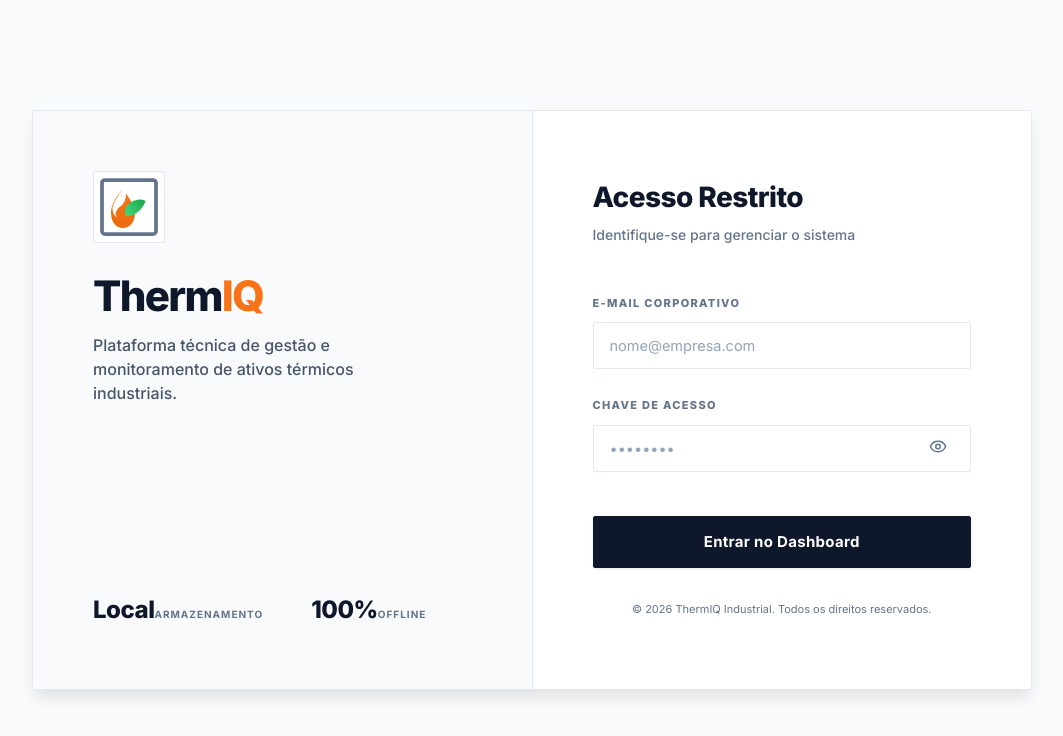
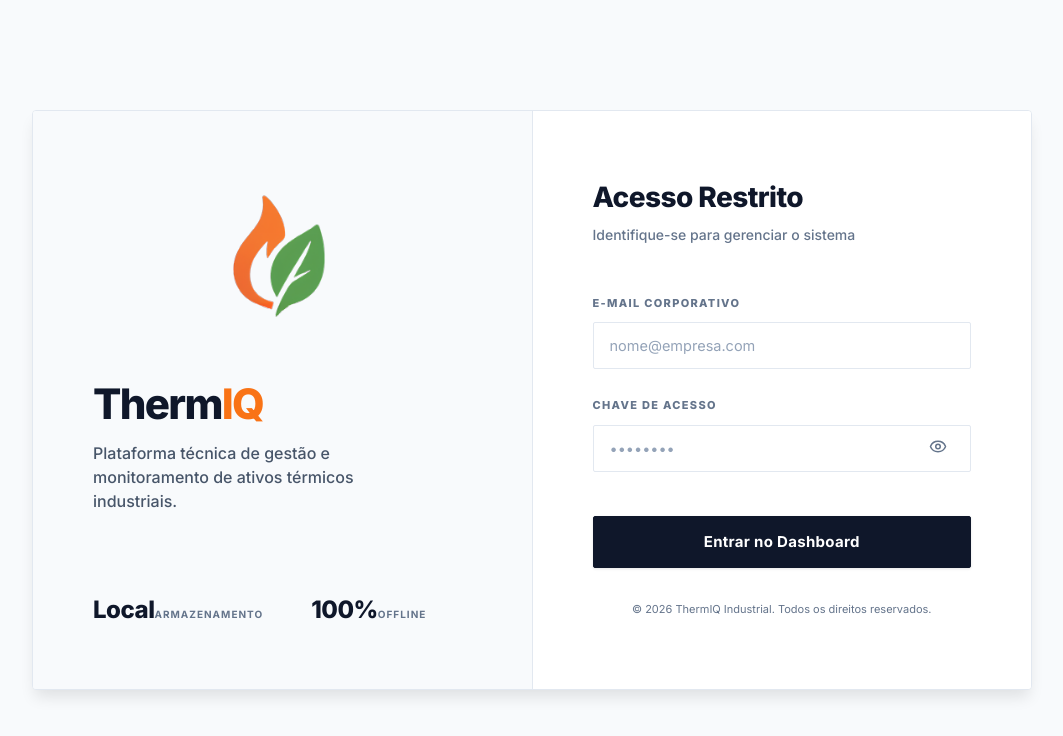
Before and after one commit to waldockandrade/ThermIQ-Relat, a React (Vite) app: page /login in a window 1280 px wide. Shown: the top 736 px of the page, without its empty margins (108-1171 px from the left). Built offline with nearby package versions, Linux system fonts and the light colour scheme; no server answers; the database is empty.

Commit message:
feat: atualiza logo para SVG oficial ThermIQ Energy com fundo transparente

```diff
--- a/src/components/Sidebar.css
+++ b/src/components/Sidebar.css
@@ -24,25 +24,29 @@
 }
 
 .logo-icon {
-  width: 40px;
-  height: 40px;
-  border-radius: var(--radius-md);
   display: flex;
   align-items: center;
   justify-content: center;
   flex-shrink: 0;
-  color: var(--text-muted); /* Color for the frame */
   transition: all var(--transition-normal);
 }
 
 .logo-icon:hover {
-  color: var(--text-primary);
   transform: scale(1.05);
 }
 
-.logo-icon svg {
-  width: 38px;
-  height: 38px;
+.logo-img {
+  width: 48px;
+  height: auto;
+  display: block;
+  object-fit: contain;
+  /* Inverte para exibir bem em fundo escuro se necessário */
+  filter: drop-shadow(0 1px 3px rgba(0,0,0,0.3));
+  transition: all var(--transition-normal);
+}
+
+.sidebar.collapsed .logo-img {
+  width: 36px;
 }
 
 .logo-icon .logo-frame {
--- a/src/components/Sidebar.jsx
+++ b/src/components/Sidebar.jsx
@@ -1,4 +1,5 @@
 import React, { useState } from 'react'
+import logoSrc from '../assets/logo.svg'
 import { useNavigate, useLocation } from 'react-router-dom'
 import { useAuth } from '../context/AuthContext'
 import {
@@ -53,31 +54,13 @@ export default function Sidebar({ collapsed, onToggle, mobileOpen, onMobileClose
       <aside className={`sidebar${collapsed ? ' collapsed' : ''}${mobileOpen ? ' mobile-open' : ''}`}>
       {/* Logo */}
       <div className="sidebar-logo">
-        {/* Flame + Leaf logo */}
         <div className="logo-icon">
-          <svg width="38" height="38" viewBox="0 0 40 40" fill="none" xmlns="http://www.w3.org/2000/svg">
-            {/* Rounded Square Frame — Sharper for formal industrial look */}
-            <rect x="2" y="2" width="36" height="36" rx="2" stroke="currentColor" strokeWidth="2.5" className="logo-frame" />
-
-            {/* Flame Shape — Adjusted to match image closer */}
-            <path d="M16 8 C16 8 8 16 8 24 C8 30 11.5 34 16 34 C20.5 34 24 30 24 24 C24 19 20 14 18 11 C18 11 18 17 15 19 C12 21 10 24 12 27 C12 27 9 25 9 21 C9 17 16 8 16 8Z"
-              fill="url(#flameGrad)" className="logo-flame" />
-
-            {/* Leaf Shape — Adjusted to overlap like the image */}
-            <path d="M18 26 C18 26 15 21 21 17 C27 13 31 16 31 16 C31 16 28 26 18 26Z"
-              fill="url(#leafGrad)" />
-
-            <defs>
-              <linearGradient id="flameGrad" x1="16" y1="8" x2="16" y2="34" gradientUnits="userSpaceOnUse">
-                <stop offset="0%" stopColor="#f97316"/>
-                <stop offset="100%" stopColor="#ea6c10"/>
-              </linearGradient>
-              <linearGradient id="leafGrad" x1="18" y1="28" x2="31" y2="15" gradientUnits="userSpaceOnUse">
-                <stop offset="0%" stopColor="#4ade80"/>
-                <stop offset="100%" stopColor="#16a34a"/>
-              </linearGradient>
-            </defs>
-          </svg>
+          <img
+            src={logoSrc}
+            alt="ThermIQ Energy"
+            className="logo-img"
+            style={{ width: collapsed ? 36 : 48, height: 'auto', display: 'block' }}
+          />
         </div>
         {!collapsed && (
           <div className="logo-text">
--- a/src/pages/Login.css
+++ b/src/pages/Login.css
@@ -40,12 +40,12 @@
   margin-bottom: 32px;
   display: flex;
   align-items: center;
-  justify-content: center;
-  width: 72px;
-  height: 72px;
-  background: white;
-  border: 1px solid var(--border);
-  border-radius: var(--radius-md);
+  justify-content: flex-start;
+  width: auto;
+  height: auto;
+  background: transparent;
+  border: none;
+  border-radius: 0;
   color: var(--text-muted);
 }
 
--- a/src/pages/Login.jsx
+++ b/src/pages/Login.jsx
@@ -1,7 +1,8 @@
 import React, { useState } from 'react'
 import { useNavigate } from 'react-router-dom'
 import { useAuth } from '../context/AuthContext'
-import { Flame, Eye, EyeOff, AlertCircle } from 'lucide-react'
+import { Eye, EyeOff, AlertCircle } from 'lucide-react'
+import logoSrc from '../assets/logo.svg'
 import './Login.css'
 
 export default function Login() {
@@ -32,29 +33,11 @@ export default function Login() {
         {/* Lado Esquerdo — Branding */}
         <div className="login-brand">
           <div className="brand-logo-framed">
-            <svg width="60" height="60" viewBox="0 0 40 40" fill="none" xmlns="http://www.w3.org/2000/svg">
-              {/* Rounded Square Frame — Sharper for formal industrial look */}
-              <rect x="2" y="2" width="36" height="36" rx="2" stroke="currentColor" strokeWidth="2.5" className="logo-frame" />
-
-              {/* Flame Shape */}
-              <path d="M16 8 C16 8 8 16 8 24 C8 30 11.5 34 16 34 C20.5 34 24 30 24 24 C24 19 20 14 18 11 C18 11 18 17 15 19 C12 21 10 24 12 27 C12 27 9 25 9 21 C9 17 16 8 16 8Z"
-                fill="url(#flameGradLogin)" />
-
-              {/* Leaf Shape */}
-              <path d="M18 26 C18 26 15 21 21 17 C27 13 31 16 31 16 C31 16 28 26 18 26Z"
-                fill="url(#leafGradLogin)" />
-
-              <defs>
-                <linearGradient id="flameGradLogin" x1="16" y1="8" x2="16" y2="34" gradientUnits="userSpaceOnUse">
-                  <stop offset="0%" stopColor="#f97316"/>
-                  <stop offset="100%" stopColor="#ea6c10"/>
-                </linearGradient>
-                <linearGradient id="leafGradLogin" x1="18" y1="28" x2="31" y2="15" gradientUnits="userSpaceOnUse">
-                  <stop offset="0%" stopColor="#4ade80"/>
-                  <stop offset="100%" stopColor="#16a34a"/>
-                </linearGradient>
-              </defs>
-            </svg>
+            <img
+              src={logoSrc}
+              alt="ThermIQ Energy"
+              style={{ width: 180, height: 'auto', display: 'block', margin: '0 auto' }}
+            />
           </div>
           <h1>Therm<span>IQ</span></h1>
           <p>Plataforma técnica de gestão e monitoramento de ativos térmicos industriais.</p>
```
Also changed, not shown: Logo.svg (added), src/assets/logo.svg (added).
